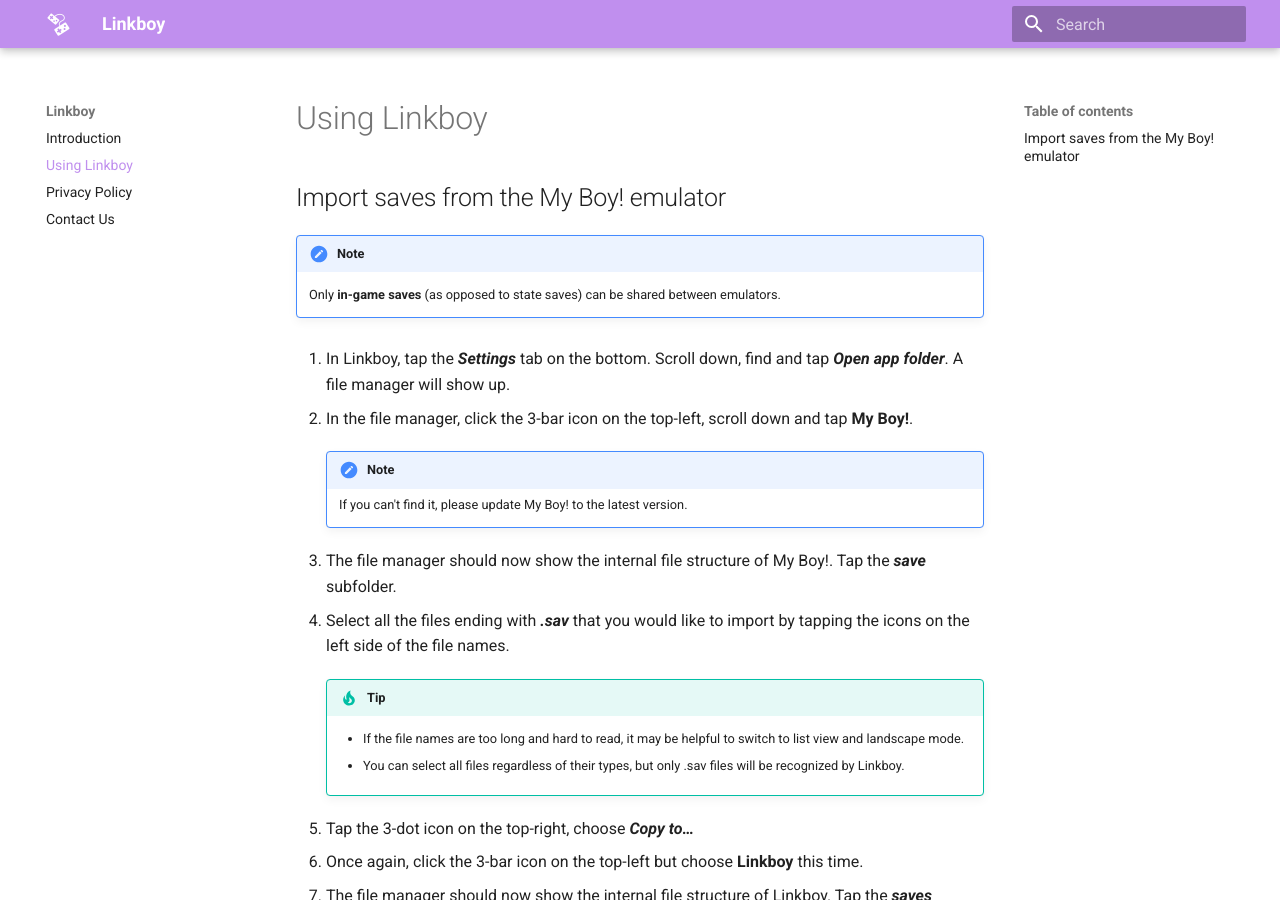
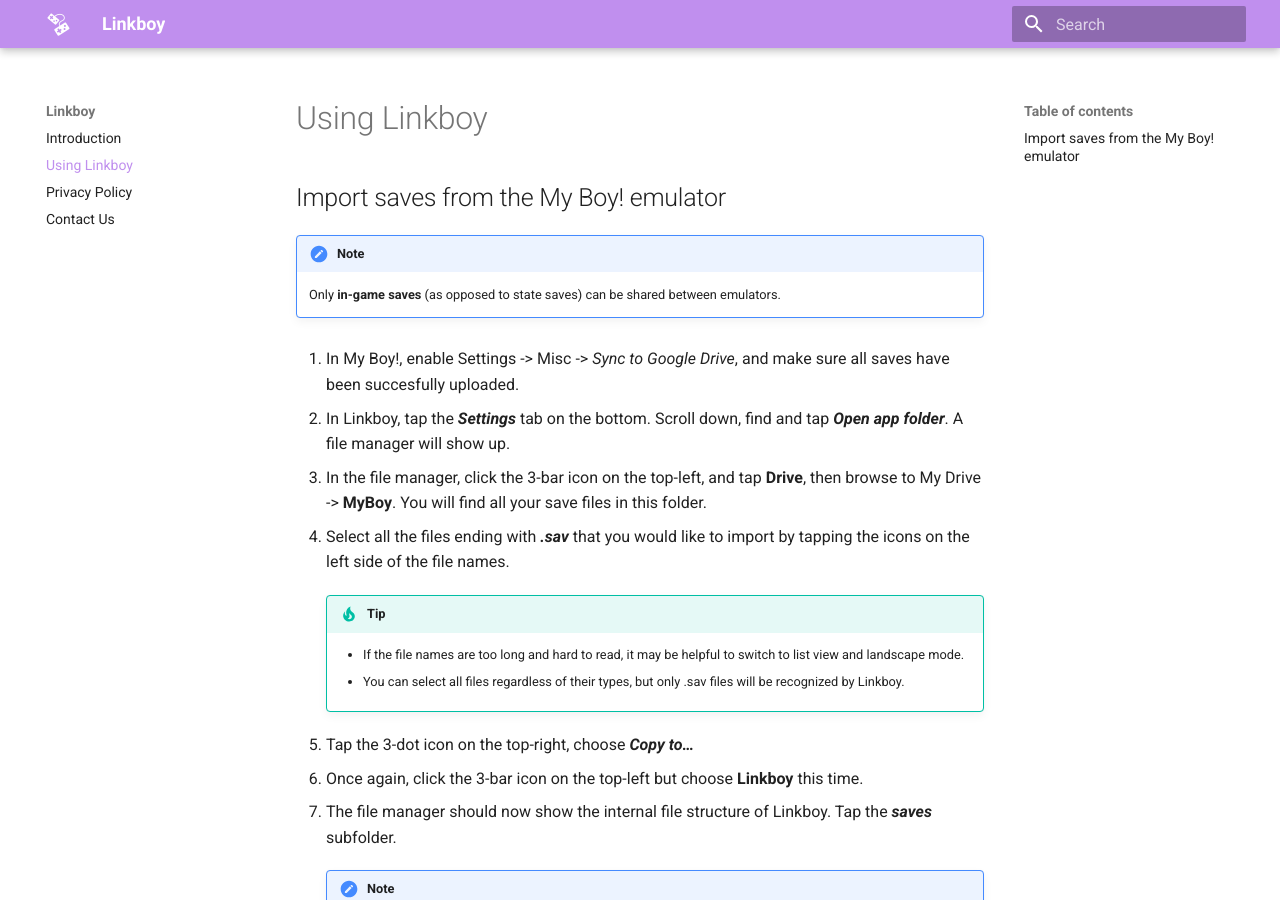
Before and after one commit to yalnie/pixelrespawn.github.io, an MkDocs documentation site: the page built from docs/using-linkboy.md, in a window 1280 px wide and 900 px high. Built offline with MkDocs 1.6.1 and Material for MkDocs 9.7.7, drawn with Linux system fonts in a browser that asks for light colours.

Commit message:
Update instructions to importing from Google Drive.

```diff
--- a/docs/using-linkboy.md
+++ b/docs/using-linkboy.md
@@ -5,14 +5,11 @@
 !!! note
     Only **in-game saves** (as opposed to state saves) can be shared between emulators.
 
-1. In Linkboy, tap the **_Settings_** tab on the bottom. Scroll down, find and tap **_Open app folder_**. A file manager will show up.
+1. In My Boy!, enable Settings -> Misc -> _Sync to Google Drive_, and make sure all saves have been succesfully uploaded.
 
-2. In the file manager, click the 3-bar icon on the top-left, scroll down and tap **My Boy!**.
+2. In Linkboy, tap the **_Settings_** tab on the bottom. Scroll down, find and tap **_Open app folder_**. A file manager will show up.
 
-    !!! note
-        If you can't find it, please update My Boy! to the latest version.
-
-3. The file manager should now show the internal file structure of My Boy!. Tap the **_save_** subfolder.
+3. In the file manager, click the 3-bar icon on the top-left, and tap **Drive**, then browse to My Drive -> **MyBoy**. You will find all your save files in this folder.
 
 4. Select all the files ending with **_.sav_** that you would like to import by tapping the icons on the left side of the file names.
 
```
